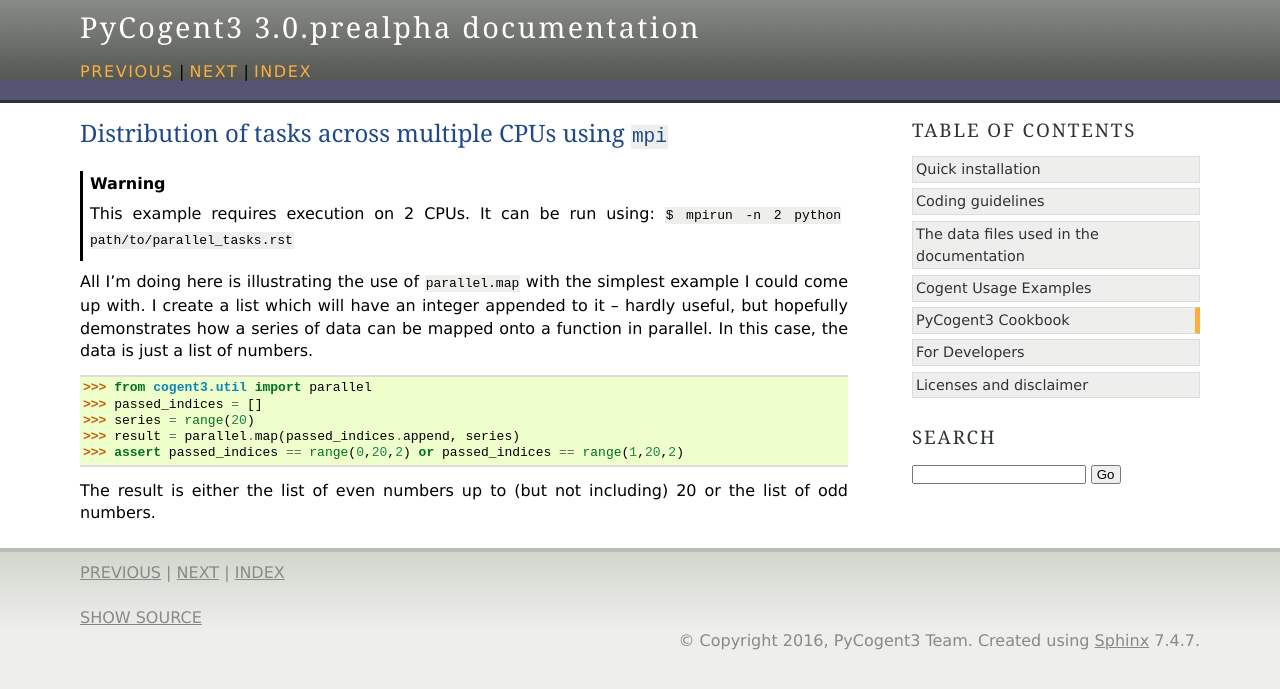
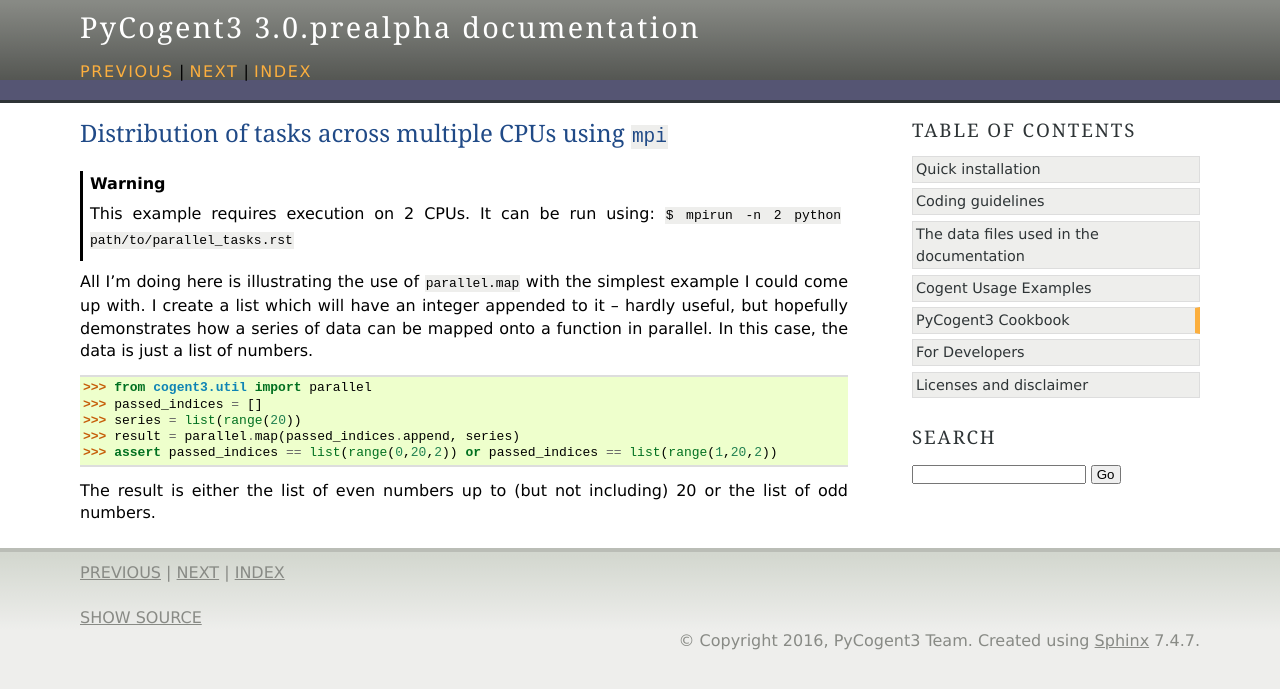
Before and after one commit to cogent3/cogent3, a Sphinx documentation site: the page built from doc/cookbook/parallel_tasks_with_mpi.rst, in a window 1280 px wide. Shown: the top 689 px of the page. Built offline with Sphinx 7.4.7, drawn with Linux system fonts in a browser that asks for light colours; formulas are drawn with MathJax 3.

Commit message:
cook book docs largely updated to py3 and cogent3 compliance

```diff
--- a/doc/cookbook/DNA_and_RNA_sequences.rst
+++ b/doc/cookbook/DNA_and_RNA_sequences.rst
@@ -142,9 +142,9 @@
 
     >>> from cogent3 import DNA
     >>> a = DNA.make_sequence("AGTACACTGGT")
-    >>> a.canPair(a.complement())
+    >>> a.can_pair(a.complement())
     False
-    >>> a.canPair(a.reversecomplement())
+    >>> a.can_pair(a.reversecomplement())
     True
 
 Joining two DNA sequences
--- a/doc/cookbook/parallel_tasks_with_mpi.rst
+++ b/doc/cookbook/parallel_tasks_with_mpi.rst
@@ -9,8 +9,8 @@
 
     >>> from cogent3.util import parallel
     >>> passed_indices = []
-    >>> series = range(20)
+    >>> series = list(range(20))
     >>> result = parallel.map(passed_indices.append, series)
-    >>> assert passed_indices == range(0,20,2) or passed_indices == range(1,20,2)
+    >>> assert passed_indices == list(range(0,20,2)) or passed_indices == list(range(1,20,2))
 
 The result is either the list of even numbers up to (but not including) 20 or the list of odd numbers.
--- a/doc/cookbook/phylonodes.rst
+++ b/doc/cookbook/phylonodes.rst
@@ -237,7 +237,7 @@
 
     >>> from cogent3 import LoadTree
     >>> tr = LoadTree('data/test.tree')
-    >>> tr.maxTipTipDistance()
+    >>> tr.max_tip_tip_distance()
     (0.4102925130849, ('Mouse', 'DogFaced'))
 
 
@@ -328,7 +328,7 @@
 
     >>> from cogent3 import LoadTree
     >>> tr = LoadTree('data/test.tree')
-    >>> xml = tr.getXML()
+    >>> xml = tr.get_xml()
     >>> for line in xml.splitlines():
     ...    print(line)
     ...
--- a/doc/cookbook/simple_trees.rst
+++ b/doc/cookbook/simple_trees.rst
@@ -459,7 +459,7 @@
     >>> for tip in tr.iter_nontips():
     ...     tip_names = tip.get_tip_names()
     ...     print(tip_names)
-    ...     sub_tree = tr.getSubTree(tip_names)
+    ...     sub_tree = tr.get_sub_tree(tip_names)
     ...     print(sub_tree.ascii_art())
     ...     print
     ...
--- a/doc/cookbook/standard_statistical_analyses.rst
+++ b/doc/cookbook/standard_statistical_analyses.rst
@@ -77,7 +77,7 @@
 
     >>> import cogent3.maths.stats.test as stats
     >>> import numpy as np
-    >>> nums = range(1,6) + [50] + range(10,60,10) + [500]
+    >>> nums = list(range(1,6)) + [50] + list(range(10,60,10)) + [500]
     >>> arr = np.array(nums)
     >>> arr.shape = (2,6)
     >>> arr
@@ -570,7 +570,7 @@
     >>> import numpy as np
     >>> import cogent3.maths.stats.test as stats
     >>> random.seed(13)
-    >>> x_nums = range(1,11)
+    >>> x_nums = list(range(1,11))
     >>> error = [1.5 * random.random() for i in range(len(x_nums))]
     >>> error = [e * random.choice((-1,1)) for e in error]
     >>> arr = np.array(x_nums + error)
--- a/doc/cookbook/tables.rst
+++ b/doc/cookbook/tables.rst
@@ -567,8 +567,8 @@
     >>> bgraph = LoadTable(header=['chrom', 'start', 'end', 'value'],
     ...                   rows=rows)
     ...
-    >>> print(bgraph.tostring(format='bedgraph', name='test track',)
-    ...     description='test of bedgraph', color=(255,0,0)) # doctest: +NORMALIZE_WHITESPACE
+    >>> print(bgraph.tostring(format='bedgraph', name='test track',
+    ...     description='test of bedgraph', color=(255,0,0))) # doctest: +NORMALIZE_WHITESPACE
     track type=bedGraph name="test track" description="test of bedgraph" color=255,0,0
     1	100	108	1.12
     1	108	118	1.0
```
Also changed, not shown: other parts of doc/cookbook/tables.rst (+1 -1 lines).
